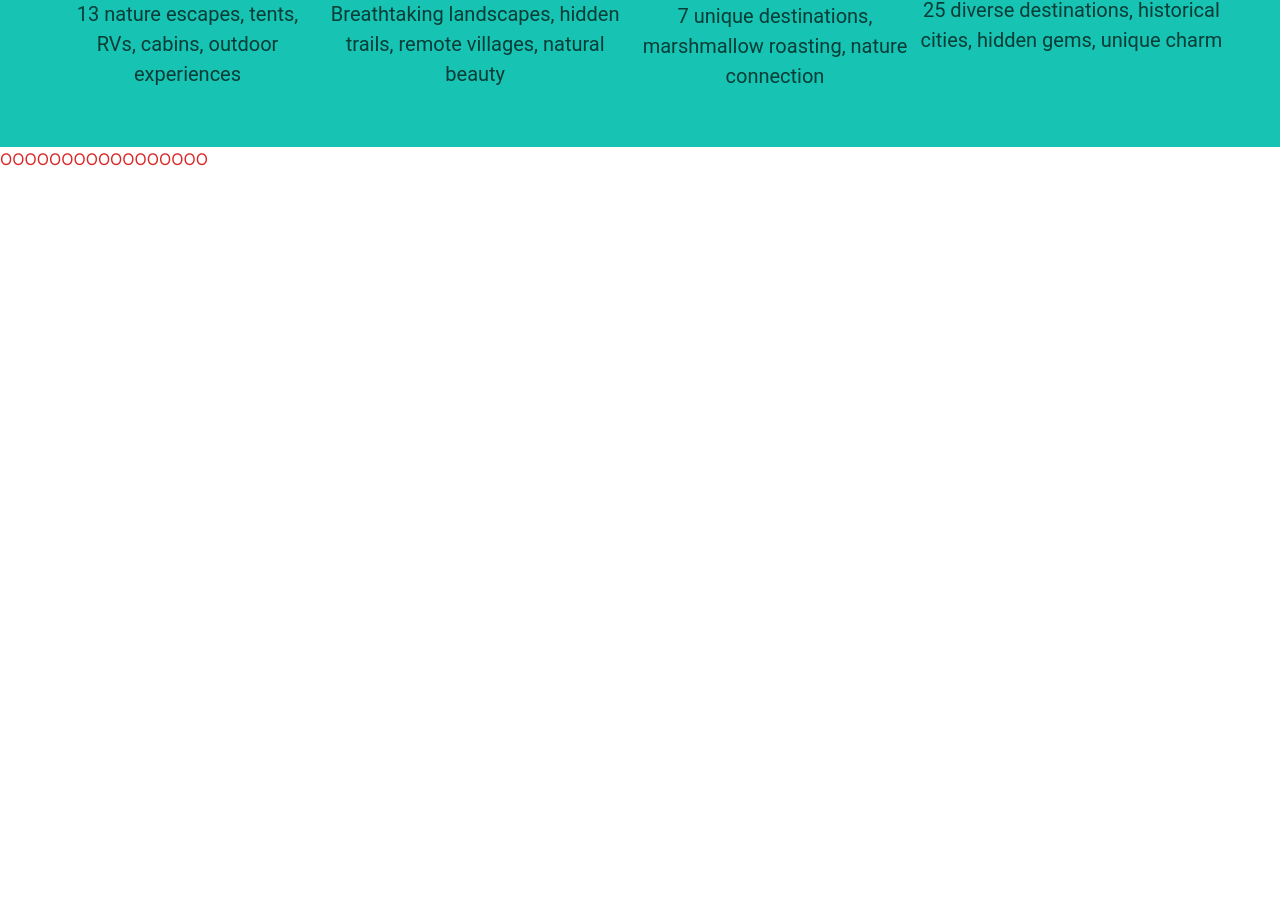
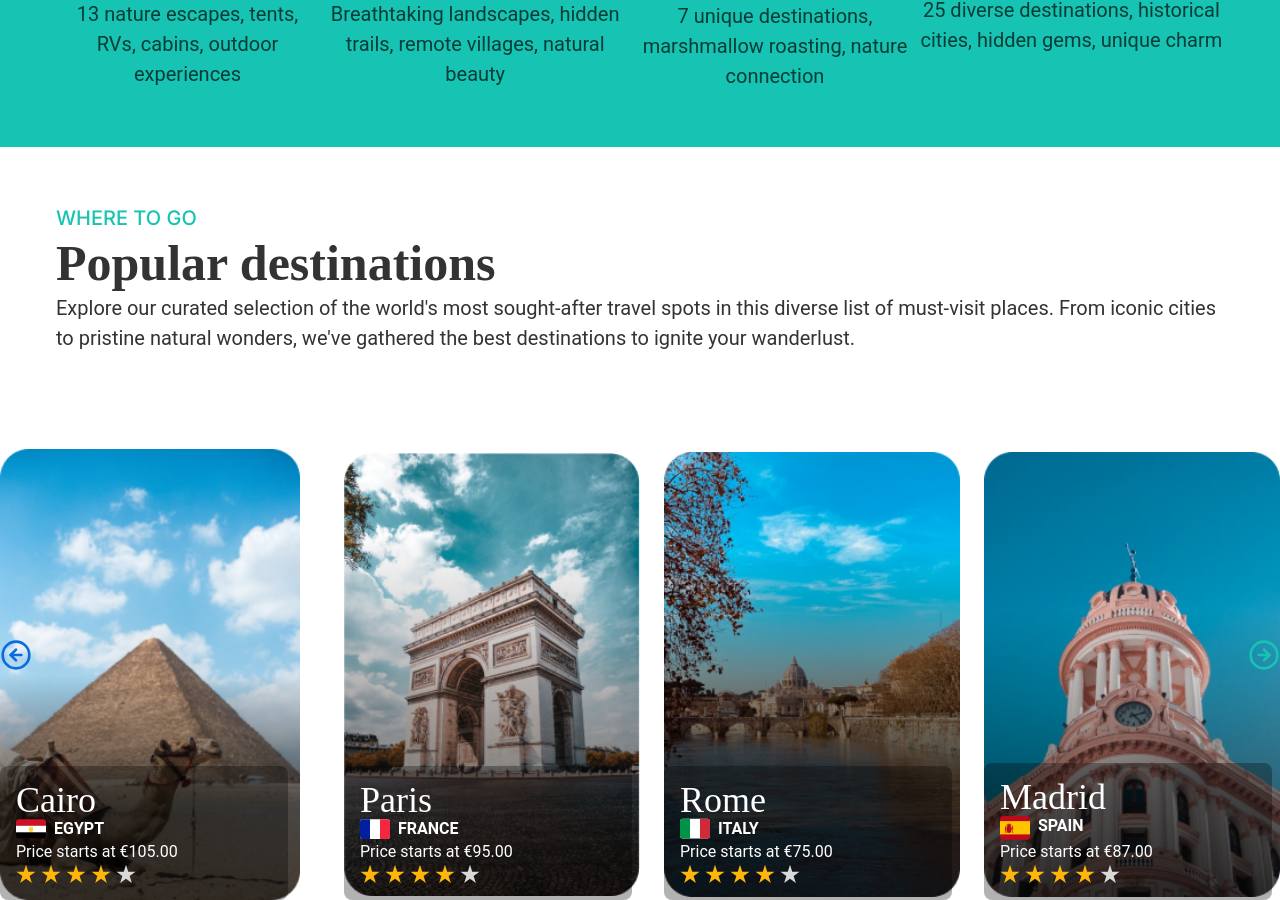
Before and after one commit to priyankashah3107/Travell, a Next.js app: page / in a window 1280 px wide. Shown: the part 1448-2348 px from the top of the page. Before the commit the page ends 1619 px from the top, so only its background shows below. Built offline with nearby package versions, Linux system fonts and the light colour scheme.

Commit message:
Fix: Carousel issue

```diff
--- a/package.json
+++ b/package.json
@@ -20,6 +20,7 @@
     "react-day-picker": "^8.10.1",
     "react-dom": "^18",
     "react-hook-form": "^7.52.1",
+    "react-slick": "^0.30.2",
     "tailwind-merge": "^2.4.0",
     "tailwindcss-animate": "^1.0.7",
     "zod": "^3.23.8"
--- a/src/app/page.tsx
+++ b/src/app/page.tsx
@@ -9,7 +9,7 @@ const page = () => {
      <div className='relative'>
       <Home />
      <Activity />
-     <Destination />
+     {/* <Destination /> */}
 
 
 
--- a/src/components/Activity.tsx
+++ b/src/components/Activity.tsx
@@ -40,6 +40,8 @@ const adven = [
   desc: "25 diverse destinations, historical cities, hidden gems, unique charm"
 },
 
+
+
 ]
 
 const Activity: React.FC = () => {
--- a/src/components/Destination.tsx
+++ b/src/components/Destination.tsx
@@ -1,94 +1,42 @@
 
 import React from 'react'
 import "@/index.css"
+import MyCard from './MyCard'
 
-const advan = [
+
+const descr = [
   {
     id: 1,
-    photo: "/pyramid.png",
-    name: "Cairo",
-    icon: "/egypt_ico.svg",
-    loc: "EGYPT",
-    price: "Price starts at €105.00",
-    stars: {
-      yellow: "/yellow.svg",
-      white: "/white.svg"
-    }
-  },
-
-  {
-    id: 2,
-    photo: "/Paris.png",
-    name: "Paris",
-    icon: "/france_icon.svg",
-    loc: "FRANCE",
-    price: "Price starts at €95.00",
-    stars: {
-      yellow: "/yellow.svg",
-      white: "/white.svg"
-    }
-  },
-
-  {
-    id: 3,
-    photo: "/Rome.png",
-    name: "Rome",
-    icon: "/italy_icon.svg",
-    loc: "ITALY",
-    price: "Price starts at €75.00",
-    stars: {
-      yellow: "/yellow.svg",
-      white: "/white.svg"
-    }
-  },
-
-  {
-    id: 4,
-    photo: "/Madrid.png",
-    name: "Madrid",
-    icon: "/spain_icon.svg",
-    loc: "ESPAIN",
-    price: "Price starts at €87.00",
-    stars: {
-      yellow: "/yellow.svg",
-      white: "/white.svg"
-    }
-  },
+    name: "Where to go",
+    title: "Popular destinations",
+    desc: "Explore our curated selection of the world's most sought-after travel spots in this diverse list of must-visit places. From iconic cities to pristine natural wonders, we've gathered the best destinations to ignite your wanderlust."
+  }
 ]
 
-// const Destination: React.FC = () => {
-//   return (
-//     <div className="activity-container absolute mt-96 -bottom-10 ">
-//     {advan.map((activity) => (
-//       <div className="activity-card" key={activity.id}>
-//         <img src={activity.photo} alt={activity.name} className="activity-photo" />
-//         <div className="activity-content">
-//           <img src={activity.icon} alt="icon" className="activity-icon" />
-//           <h1 className="activity-name">{activity.name}</h1>
-//           <p className="activity-location">{activity.loc}</p>
-//           <p className="activity-price">{activity.price}</p>
-//           <div className="activity-stars">
-//             {[...Array(4)].map((_, i) => (
-//               <img key={i} src={activity.stars.yellow} alt="yellow star" className="star-icon" />
-//             ))}
-//             <img src={activity.stars.white} alt="white star" className="star-icon" />
-//           </div>
-//         </div>
-//       </div>
-//     ))}
-//   </div>
-//   )
-// }
-
-// export default Destination
 
 
 
 
 const Destination = () => {
+
   return (
-    <div className=' text-red-600'>
-      OOOOOOOOOOOOOOOOO
+    <div className="bg-white">
+
+         <div>
+          {descr.map((val, idx) => (
+             <div className="text-[#333333] p-4 lg:p-14 " key={idx}>
+              <h4 className="uppercase text-[#17C3B2] text-lg lg:text-xl font-medium font-['DM Sans'] leading-[27px] lg:leading-[30px]">{val.name}</h4>
+
+              <h1 className="text-[35px] lg:text-[50px] font-semibold font-['Playfair_Display'] leading-[35px] lg:leading-[60px]">{val.title}</h1>
+              <p className="text-lg lg:text-xl font-normal font-['Roboto'] leading-[27px] lg:leading-[30px]">{val.desc}</p>
+             </div>
+          ))}
+         </div>
+
+
+           <div className='text-black'>
+            <MyCard />
+           </div>
     </div>
   )
 }
--- /dev/null
+++ b/src/components/MyCard.tsx
@@ -0,0 +1,283 @@
+// import React from 'react'
+// import Image from 'next/image'
+// import { ArrowLeftCircle, ArrowRightCircle } from 'lucide-react'
+// import "@/index.css"
+
+// const advan = [
+//   {
+//     id: 1,
+//     photo: "/pyramid.png",
+//     name: "Cairo",
+//     icon: "/egypt_ico.svg",
+//     loc: "EGYPT",
+//     price: "Price starts at €105.00",
+//     stars: {
+//       yellow: "/yellow.svg",
+//       white: "/white.svg"
+//     }
+//   },
+
+//   {
+//     id: 2,
+//     photo: "/Paris.png",
+//     name: "Paris",
+//     icon: "/france_icon.svg",
+//     loc: "FRANCE",
+//     price: "Price starts at €95.00",
+//     stars: {
+//       yellow: "/yellow.svg",
+//       white: "/white.svg"
+//     }
+//   },
+
+//   {
+//     id: 3,
+//     photo: "/Rome.png",
+//     name: "Rome",
+//     icon: "/italy_icon.svg",
+//     loc: "ITALY",
+//     price: "Price starts at €75.00",
+//     stars: {
+//       yellow: "/yellow.svg",
+//       white: "/white.svg"
+//     }
+//   },
+
+//   {
+//     id: 4,
+//     photo: "/Madrid.png",
+//     name: "Madrid",
+//     icon: "/spain_icon.svg",
+//     loc: "ESPAIN",
+//     price: "Price starts at €87.00",
+//     stars: {
+//       yellow: "/yellow.svg",
+//       white: "/white.svg"
+//     }
+//   },
+
+//   {
+//     id: 5,
+//     photo: "/Madrid.png",
+//     name: "Madrid",
+//     icon: "/spain_icon.svg",
+//     loc: "ESPAIN",
+//     price: "Price starts at €87.00",
+//     stars: {
+//       yellow: "/yellow.svg",
+//       white: "/white.svg"
+//     }
+//   },
+
+//   {
+//     id: 6,
+//     photo: "/Madrid.png",
+//     name: "Madrid",
+//     icon: "/spain_icon.svg",
+//     loc: "ESPAIN",
+//     price: "Price starts at €87.00",
+//     stars: {
+//       yellow: "/yellow.svg",
+//       white: "/white.svg"
+//     }
+//   },
+//   {
+//     id: 7,
+//     photo: "/Madrid.png",
+//     name: "Madrid",
+//     icon: "/spain_icon.svg",
+//     loc: "ESPAIN",
+//     price: "Price starts at €87.00",
+//     stars: {
+//       yellow: "/yellow.svg",
+//       white: "/white.svg"
+//     }
+//   },
+//   {
+//     id: 8,
+//     photo: "/Madrid.png",
+//     name: "Madrid",
+//     icon: "/spain_icon.svg",
+//     loc: "ESPAIN",
+//     price: "Price starts at €87.00",
+//     stars: {
+//       yellow: "/yellow.svg",
+//       white: "/white.svg"
+//     }
+//   },
+// ]
+
+
+// const MyCard = () => {
+//   return (
+//     <>
+
+//     <div className=' flex flex-col lg:flex-row gap-6 items-center text-black'>
+//     <div>
+//       <button className="pre-btn "> <ArrowLeftCircle /> </button>
+//       <button className="next-btn"><ArrowRightCircle /> </button>
+//       </div>
+
+//       {advan.map((val, idx) => (
+
+
+//              <div key={idx} className=''>
+//               <Image src={val.photo} alt={"img"} width={300} height={400} />
+
+//                 <div className='flex flex-col'>
+//                   <h1>{val.name}</h1>
+//                   <Image src={val.icon}  alt='icon' width={30} height={10}/>
+
+//                   <div className=''>
+//                      <p>{val.loc}</p>
+//                      <p>{val.price}</p>
+//                   </div>
+
+//                   <div className="activity-stars">
+//              {[...Array(4)].map((_, i) => (
+//                <img key={i} src={val.stars.yellow} alt="yellow star" className="star-icon" />
+//              ))}
+//              <img src={val.stars.white} alt="white star" className="star-icon" />
+//            </div>
+//                 </div>
+//              </div>
+
+
+
+//       ))}
+//     </div>
+
+//     </>
+//   )
+// }
+
+// export default MyCard
+
+"use client"
+import React, { useRef } from 'react';
+import Image from 'next/image';
+import { ArrowLeftCircle, ArrowRightCircle } from 'lucide-react';
+import "@/index.css";
+
+
+interface Destination {
+  id: number;
+  photo: string;
+  name: string;
+  icon: string;
+  loc: string;
+  price: string;
+  stars: {
+    yellow: string;
+    white: string;
+  };
+}
+
+const destinations: Destination[] = [
+  {
+    id: 1,
+    photo: "/pyramid.png",
+    name: "Cairo",
+    icon: "/egypt_ico.svg",
+    loc: "EGYPT",
+    price: "Price starts at €105.00",
+    stars: {
+      yellow: "/yellow.svg",
+      white: "/white.svg"
+    }
+  },
+  {
+    id: 2,
+    photo: "/Paris.png",
+    name: "Paris",
+    icon: "/france_icon.svg",
+    loc: "FRANCE",
+    price: "Price starts at €95.00",
+    stars: {
+      yellow: "/yellow.svg",
+      white: "/white.svg"
+    }
+  },
+  {
+    id: 3,
+    photo: "/Rome.png",
+    name: "Rome",
+    icon: "/italy_icon.svg",
+    loc: "ITALY",
+    price: "Price starts at €75.00",
+    stars: {
+      yellow: "/yellow.svg",
+      white: "/white.svg"
+    }
+  },
+  {
+    id: 4,
+    photo: "/Madrid.png",
+    name: "Madrid",
+    icon: "/spain_icon.svg",
+    loc: "SPAIN",
+    price: "Price starts at €87.00",
+    stars: {
+      yellow: "/yellow.svg",
+      white: "/white.svg"
+    }
+  },
+
+
+];
+
+const MyCard: React.FC = () => {
+  const carouselRef = useRef<HTMLDivElement>(null);
+
+  const handlePrevClick = () => {
+    if (carouselRef.current) {
+      carouselRef.current.scrollBy({ left: -300, behavior: 'smooth' });
+    }
+  };
+
+  const handleNextClick = () => {
+    if (carouselRef.current) {
+      carouselRef.current.scrollBy({ left: 300, behavior: 'smooth' });
+    }
+  };
+
+  return (
+    <div className='relative flex flex-col items-center justify-center  '>
+      <button onClick={handlePrevClick} className="pre-btn hidden lg:block  absolute left-0 z-10 ">
+        <ArrowLeftCircle size={32} />
+      </button>
+      <button onClick={handleNextClick} className="next-btn hidden lg:block  absolute right-0 z-10 ">
+        <ArrowRightCircle size={32} />
+      </button>
+
+      <div ref={carouselRef} className='grid grid-cols-1 md:grid-cols-2 lg:grid-cols-4 overflow-x-scroll space-x-6'>
+        {destinations.map((destination) => (
+          <div key={destination.id} className='relative flex rounded-md items-center mt-10 text-white '>
+            <Image src={destination.photo} alt={destination.name} width={300} height={400} className="object-cover" />
+            <div className='absolute bottom-0  left-0 w-72 bg-black bg-opacity-30 p-4 rounded-lg '>
+              <div className='flex  text-center items-center'>
+
+                <h1 className="text-[40px] lg:text-4xl font-normal font-['DM_Serif_Display'] leading-10 lg:leading-9">{destination.name}</h1>
+              </div>
+              <div className='text-white'>
+              <div className="flex flex-row">
+              <Image src={destination.icon} alt='icon' width={30} height={30} className="mr-2" />
+              <p className=" text-lg lg:text-base font-bold font-['Roboto'] leading-[20px] lg:leading-[22px]">{destination.loc}</p>
+              </div>
+                <p className="text-lg lg:text-base font-['Roboto'] leading-18">{destination.price}</p>
+              </div>
+              <div className="activity-stars flex">
+                {[...Array(4)].map((_, i) => (
+                  <img key={i} src={destination.stars.yellow} alt="yellow star" className="star-icon" />
+                ))}
+                <img src={destination.stars.white} alt="white star" className="star-icon" />
+              </div>
+            </div>
+          </div>
+        ))}
+      </div>
+    </div>
+  );
+};
+
+export default MyCard;
--- a/src/components/NavBar.tsx
+++ b/src/components/NavBar.tsx
@@ -23,7 +23,7 @@ const NavBar: React.FC = () => {
   const [menuOpen, setMenuOpen] = useState(false);
 
   return (
-    <nav className="fixed top-0 left-0 w-screen text-white z-50 bg-transparent lg:pl-20">
+    <nav className="absolute top-0 left-0 w-screen text-white z-50 bg-transparent lg:pl-20">
       <div className='container mx-auto flex flex-row items-center justify-between p-4'>
         <div className="flex flex-row items-center">
           <Image src={"/logo.svg"} alt='img' width={22} height={28} className='w-8 h-auto ' />
--- a/src/index.css
+++ b/src/index.css
@@ -84,3 +84,13 @@
   width: 100vw;
   height: 100vh;
 }
+
+
+.pre-btn , .next-btn{
+  color: #17C3B2;
+}
+
+.pre-btn, .next-btn:hover{
+  color: #096ddf;
+
+}
```
Also changed, not shown: 1 other file (tests, documents, lock files or other folders).
